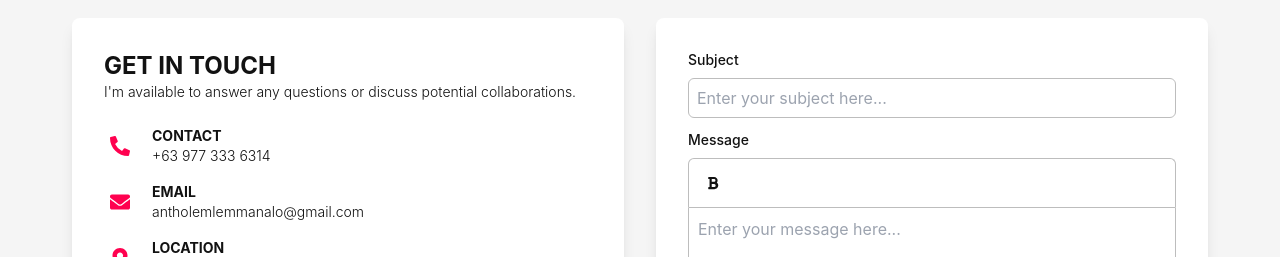
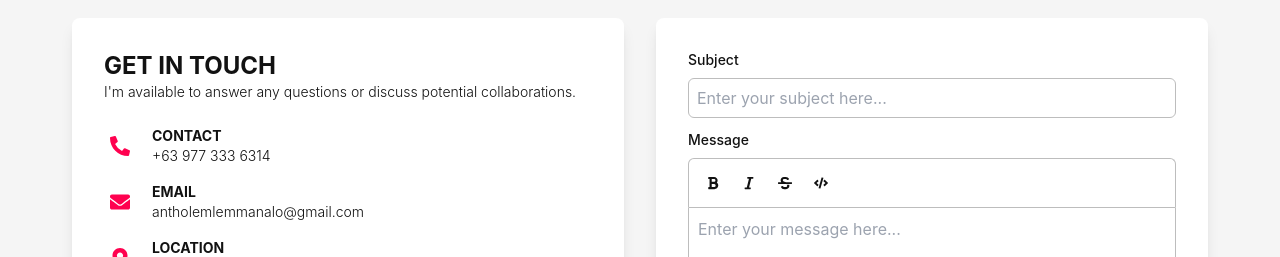
Before and after one commit to Antholem/web-portfolio, a React (Create React App) app in the folder portfolio/client/: page / in a window 1280 px wide. Shown: the part 2676-2933 px from the top of the page. Built offline with nearby package versions, Linux system fonts and the light colour scheme.

Commit message:
Enhancement text rich editor

```diff
--- a/portfolio/client/package.json
+++ b/portfolio/client/package.json
@@ -3,6 +3,7 @@
   "version": "0.1.0",
   "private": true,
   "dependencies": {
+    "@tiptap/extension-list": "^3.0.0-next.4",
     "@tiptap/extension-placeholder": "^2.11.3",
     "@tiptap/react": "^2.11.3",
     "@tiptap/starter-kit": "^2.11.3",
@@ -10,8 +11,6 @@
     "cra-template": "1.2.0",
     "dompurify": "^3.2.3",
     "draft-convert": "^2.1.13",
-    "draft-js": "^0.11.7",
-    "draft-js-export-html": "^1.4.1",
     "firebase": "^11.1.0",
     "react": "^18.3.0",
     "react-dom": "^18.3.0",
--- a/portfolio/client/src/components/TextEditor.js
+++ b/portfolio/client/src/components/TextEditor.js
@@ -1,65 +1,81 @@
-import React, { useEffect, useRef, useState } from "react";
+import React from "react";
 import * as Icon from "react-icons/fa";
 import { IconButton } from "./";
-import { Editor, EditorContent } from "@tiptap/react";
+import { EditorContent, useEditor } from "@tiptap/react";
 import { useThemeStore } from "../store/themeStore";
 import { StarterKit } from "@tiptap/starter-kit";
 import { Placeholder } from "@tiptap/extension-placeholder";
 
-const TextEditor = () => {
+const TextEditor = ({ placeholder, value, onChange }) => {
   const { theme } = useThemeStore();
-  const editorRef = useRef(null);
-  const [editor, setEditor] = useState(null);
+  const editor = useEditor({
+    extensions: [
+      StarterKit,
+      Placeholder.configure({ placeholder }),
+    ],
+    content: value,
+    onUpdate: ({ editor }) => {
+      onChange && onChange(editor.getHTML());
+    },
+  });
 
-  useEffect(() => {
-    if (!editorRef.current) {
-      const newEditor = new Editor({
-        extensions: [
-          StarterKit,
-          Placeholder.configure({
-            placeholder: "Enter your message here...",
-          }),
-        ],
-      });
-      setEditor(newEditor);
-      editorRef.current = newEditor;
-    }
-
-    return () => {
-      if (editor) {
-        editor.destroy();
-      }
-    };
-  }, []);
-
-  useEffect(() => {
-    if (editor) {
-      editor.setOptions({
-
-      });
-    }
-  }, [theme, editor]);
+  if (!editor) return null;
 
   const toggleBold = (event) => {
     event.preventDefault();
-    editor?.chain().focus().toggleBold().run();
+    editor.chain().focus().toggleBold().run();
+  };
+
+  const toggleItalic = (event) => {
+    event.preventDefault();
+    editor.chain().focus().toggleItalic().run();
+  };
+
+  const toggleStrike = (event) => {
+    event.preventDefault();
+    editor.chain().focus().toggleStrike().run();
+  };
+
+  const toggleCode = (event) => {
+    event.preventDefault();
+    editor.chain().focus().toggleCode().run();  // Corrected the method call
   };
 
   return (
     <div>
-      <div className={`p-2 border-t border-r border-l rounded-t-md flex flex-wrap gap-2 ${theme === "dark"
+      <div className={`p-2 border-t border-r border-l rounded-t-md flex flex-wrap gap-1 ${theme === "dark"
         ? "bg-dark-paper border-dark-text-disabled"
         : "bg-light-paper border-light-text-disabled"}`}
       >
         <IconButton
           onClick={toggleBold}
           aria-label="Bold"
-          icon={<Icon.FaBold />}
+          icon={<Icon.FaBold className={`${editor.isActive("bold") && "text-brand"}`} />}
+          variant="text"
+          size="xs"
+        />
+        <IconButton
+          onClick={toggleItalic}
+          aria-label="Italic"
+          icon={<Icon.FaItalic className={`${editor.isActive("italic") && "text-brand"}`} />}
+          variant="text"
+          size="xs"
+        />
+        <IconButton
+          onClick={toggleStrike}
+          aria-label="Strike"
+          icon={<Icon.FaStrikethrough className={`${editor.isActive("strike") && "text-brand"}`} />}
+          variant="text"
+          size="xs"
+        />
+        <IconButton
+          onClick={toggleCode}
+          aria-label="Code"
+          icon={<Icon.FaCode className={`${editor.isActive("code") && "text-brand"}`} />}
           variant="text"
           size="xs"
         />
       </div>
-
       <EditorContent
         editor={editor}
         className={`border rounded-b-md transition duration-200 ${theme === "dark"
--- a/portfolio/client/src/views/Contacts.js
+++ b/portfolio/client/src/views/Contacts.js
@@ -6,8 +6,6 @@ import { FcGoogle } from "react-icons/fc";
 import { signInWithPopup, GoogleAuthProvider } from "firebase/auth";
 import { auth } from "../config/firebase";
 import { Button, Card, IconText, IconButton, Input, TextEditor, Tooltip } from "../components";
-import { EditorState } from "draft-js";
-import { stateToHTML } from "draft-js-export-html";
 
 const Contacts = () => {
     /** Contact Details */
@@ -29,7 +27,7 @@ const Contacts = () => {
     const [email, setEmail] = useState("");
     const [photo, setPhoto] = useState("");
     const [subject, setSubject] = useState("");
-    const [message, setMessage] = useState(EditorState.createEmpty());
+    const [message, setMessage] = useState("");
     const [isLoggedIn, setIsLoggedIn] = useState(false);
     const [isGoogleLoading, setIsGoogleLoading] = useState(false);
     const [isSendLoading, setIsSendLoading] = useState(false);
@@ -57,15 +55,12 @@ const Contacts = () => {
         e.preventDefault();
         setIsSendLoading(true);
 
-        // Convert EditorState to HTML
-        const messageHtml = stateToHTML(message.getCurrentContent());
-
         const formData = {
             name: auth.currentUser?.displayName,
             photo: auth.currentUser?.photoURL,
             email,
             subject,
-            message: messageHtml,
+            message,
         };
 
         axios
@@ -82,8 +77,6 @@ const Contacts = () => {
     useEffect(() => {
         if (isLoggedIn) console.log("User Logged In:", { email, photo });
     }, [isLoggedIn, email, photo]);
-
-    const isMessageEmpty = !message.getCurrentContent().getPlainText().trim();
 
     return (
         <div className="w-full mx-auto">
@@ -181,9 +174,9 @@ const Contacts = () => {
                                     Message
                                 </label>
                                 <TextEditor
-                                    // placeholder="Enter your message here..."
-                                    // value={message}
-                                    // onChange={setMessage}
+                                    placeholder="Enter your message here..."
+                                    value={message}
+                                    onChange={setMessage}
                                 />
                             </div>
                             <div className="space-y-2">
@@ -201,7 +194,7 @@ const Contacts = () => {
                                 <Button
                                     className="w-full"
                                     leftIcon={<IoMdSend />}
-                                    isDisabled={!isLoggedIn || !subject.trim() || isMessageEmpty}
+                                    isDisabled={!isLoggedIn || !subject.trim() || !message.trim()}
                                     isLoading={isSendLoading}
                                     loadingText="Sending..."
                                     type="submit"
```
Also changed, not shown: 1 other file (tests, documents, lock files or other folders).
